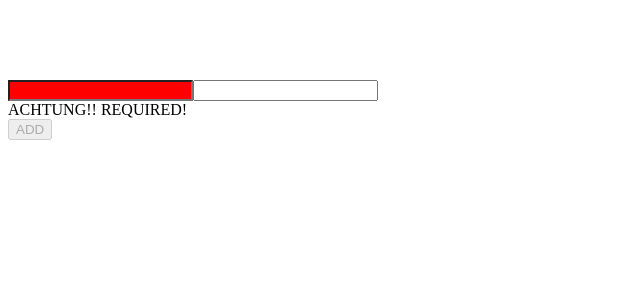
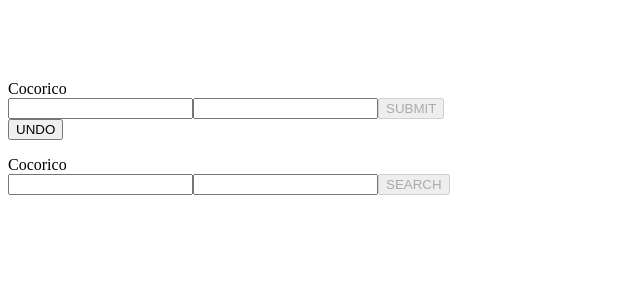
Before and after one commit to wishtack-training/wt-training-angular, an Angular app: page / in a window 1280 px wide. Shown: the top 300 px of the page, without its empty margins (0-640 px from the left). Built offline with nearby package versions, Linux system fonts and the light colour scheme.

Commit message:
Components communication (inputs/outputs) + Components As A Service.

```diff
--- a/src/app/app.module.ts
+++ b/src/app/app.module.ts
@@ -3,6 +3,7 @@ import { NgModule } from '@angular/core';
 
 import { AppComponent } from './app.component';
 import { UserModule } from './user/user.module';
+import { UserStore } from './user/user-store';
 
 @NgModule({
     bootstrap: [
--- /dev/null
+++ b/src/app/user/user-form/user-form.component.html
@@ -0,0 +1,15 @@
+<ng-container *ngComponentOutlet="formComponent"></ng-container>
+
+<form
+        [formGroup]="userForm"
+        (ngSubmit)="addUser()">
+
+    <input formControlName="firstName" type="text">
+
+    <input formControlName="lastName" type="text">
+
+    <button
+            [disabled]="!userForm.valid"
+            type="submit">{{ formConfig.buttonLabel }}</button>
+
+</form>
--- /dev/null
+++ b/src/app/user/user-form/user-form.component.ts
@@ -0,0 +1,74 @@
+import { Component, EventEmitter, Input, OnDestroy, OnInit, Output } from '@angular/core';
+import { FormControl, FormGroup, Validators } from '@angular/forms';
+import { User } from '../user';
+
+export class UserFormConfig {
+    buttonLabel = 'SUBMIT';
+    validationEnabled?: boolean;
+    checkBlabla?: boolean;
+    formType?: string;
+}
+
+@Component({
+    template: '<div>Cocorico</div>'
+})
+export class FrenchArmyForm {
+
+}
+
+@Component({
+    template: '<div>USA</div>'
+})
+export class USArmyForm {
+
+}
+
+
+@Component({
+    selector: 'wt-user-form',
+    templateUrl: './user-form.component.html',
+    styleUrls: ['./user-form.component.css']
+})
+export class UserFormComponent implements OnInit, OnDestroy {
+
+    @Input() formConfig = new UserFormConfig();
+    @Output() onUserSubmit = new EventEmitter<User>();
+
+    formComponent = FrenchArmyForm;
+    userForm: FormGroup;
+
+    constructor() {
+
+        this.userForm = new FormGroup({
+            firstName: new FormControl(null, [
+                Validators.required
+            ]),
+            lastName: new FormControl()
+        });
+
+        // setInterval(() => {
+        //
+        //     if (this.formComponent === USArmyForm) {
+        //         this.formComponent = FrenchArmyForm;
+        //     }
+        //     else {
+        //         this.formComponent = USArmyForm;
+        //     }
+        //
+        // }, 1000);
+
+    }
+
+    ngOnInit() {
+    }
+
+    ngOnDestroy() {
+    }
+
+    addUser() {
+        const user = new User(this.userForm.value);
+        this.onUserSubmit.emit(user);
+        this.userForm.reset();
+    }
+
+}
--- a/src/app/user/user-list/user-list.component.html
+++ b/src/app/user/user-list/user-list.component.html
@@ -2,33 +2,19 @@
 <br>
 <br>
 <br>
-<form
-        [formGroup]="userForm"
-        (ngSubmit)="addUser()">
 
-    <input formControlName="firstName" type="text">
+<wt-user-form
+        (onUserSubmit)="addUser($event)"></wt-user-form>
 
-    <input formControlName="lastName" type="text">
-
-    <div *ngIf="userForm.controls.firstName.errors as errors">
-
-        <div *ngIf="errors.required">
-            ACHTUNG!! REQUIRED!
-        </div>
-
-    </div>
-
-    <button
-            [disabled]="!userForm.valid"
-            type="submit">ADD</button>
-
-</form>
+<button (click)="undo()">UNDO</button>
 
 <ul>
     <li *ngFor="let user of getUserList()">
 
-        <span>{{ user.firstName }}</span>
+        <div>{{ user.firstName }}</div>
 
     </li>
 
 </ul>
+
+<wt-user-form [formConfig]="formConfig"></wt-user-form>
--- a/src/app/user/user-list/user-list.component.ts
+++ b/src/app/user/user-list/user-list.component.ts
@@ -1,10 +1,8 @@
 import { Component } from '@angular/core';
-import { FormControl, FormGroup, Validators } from '@angular/forms';
 
 import { UserStore } from '../user-store';
 import { User } from '../user';
-import 'rxjs/add/operator/debounceTime';
-import { isValidTgi } from './user-validators';
+import { UserFormConfig } from '../user-form/user-form.component';
 
 @Component({
     selector: 'wt-user-list',
@@ -13,31 +11,25 @@ import { isValidTgi } from './user-validators';
 })
 export class UserListComponent {
 
-    userForm: FormGroup;
+    formConfig: UserFormConfig = {
+        buttonLabel: 'SEARCH',
+        checkBlabla: true,
+        validationEnabled: false
+    };
 
-    private _userStore = new UserStore();
-
-    constructor() {
-
-        this.userForm = new FormGroup({
-            firstName: new FormControl(null, [
-                Validators.required,
-                Validators.maxLength(5),
-                isValidTgi
-            ]),
-            lastName: new FormControl()
-        });
-
+    constructor(private _userStore: UserStore) {
     }
 
-    addUser() {
-        const user = new User(this.userForm.value);
+    addUser(user) {
         this._userStore.addUser(user);
-        this.userForm.reset();
     }
 
     getUserList() {
         return this._userStore.getUserList();
     }
 
+    undo() {
+        this._userStore.undo();
+    }
+
 }
--- a/src/app/user/user-store.ts
+++ b/src/app/user/user-store.ts
@@ -5,7 +5,9 @@
  * $Id: $
  */
 import { User } from './user';
+import { Injectable } from '@angular/core';
 
+@Injectable()
 export class UserStore {
 
     private _history = [];
--- a/src/app/user/user.module.ts
+++ b/src/app/user/user.module.ts
@@ -10,17 +10,30 @@ import { ReactiveFormsModule } from '@angular/forms';
 
 import { UserListComponent } from './user-list/user-list.component';
 import { SharedModule } from '../shared/shared.module';
+import { UserStore } from './user-store';
+import { FrenchArmyForm, USArmyForm, UserFormComponent } from './user-form/user-form.component';
 
 @NgModule({
     declarations: [
-        UserListComponent
+        UserFormComponent,
+        UserListComponent,
+        FrenchArmyForm,
+        USArmyForm
+    ],
+    entryComponents: [
+        FrenchArmyForm,
+        USArmyForm
     ],
     exports: [
+        UserFormComponent,
         UserListComponent
     ],
     imports: [
         ReactiveFormsModule,
         SharedModule
+    ],
+    providers: [
+        UserStore
     ]
 })
 export class UserModule {
```
Also changed, not shown: src/app/app.component.html (+30 -0 lines), src/app/user/user-form/user-form.component.css (added), 1 other file (tests, documents, lock files or other folders).
